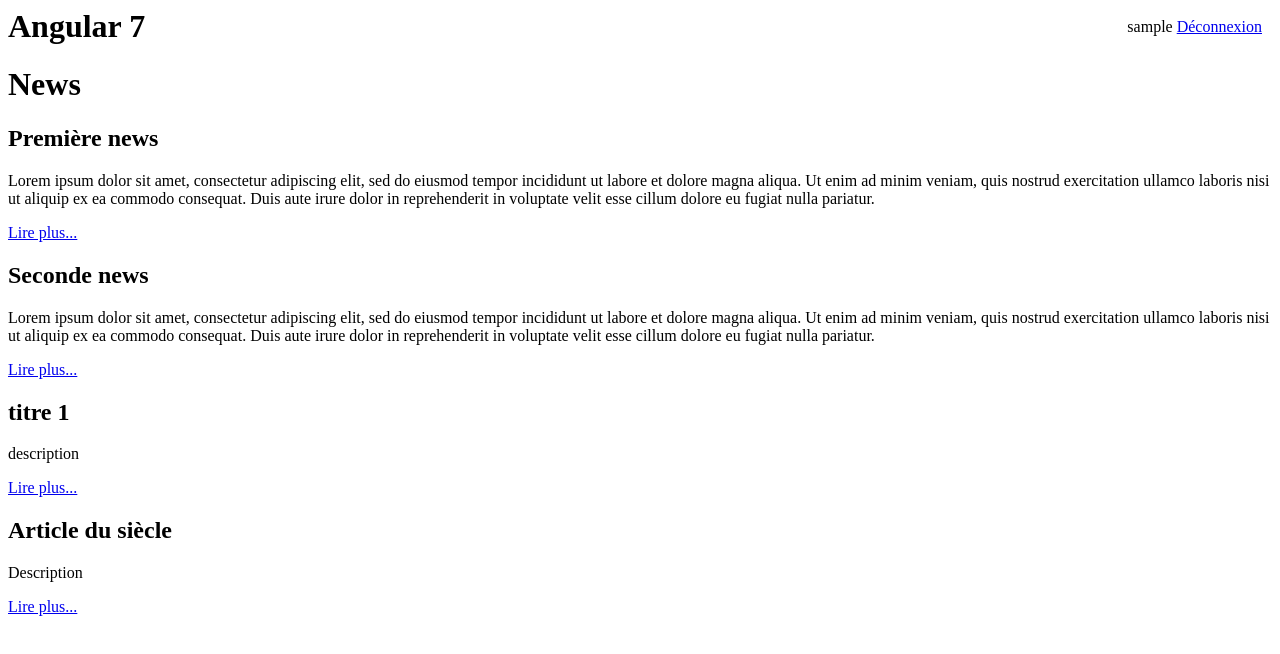
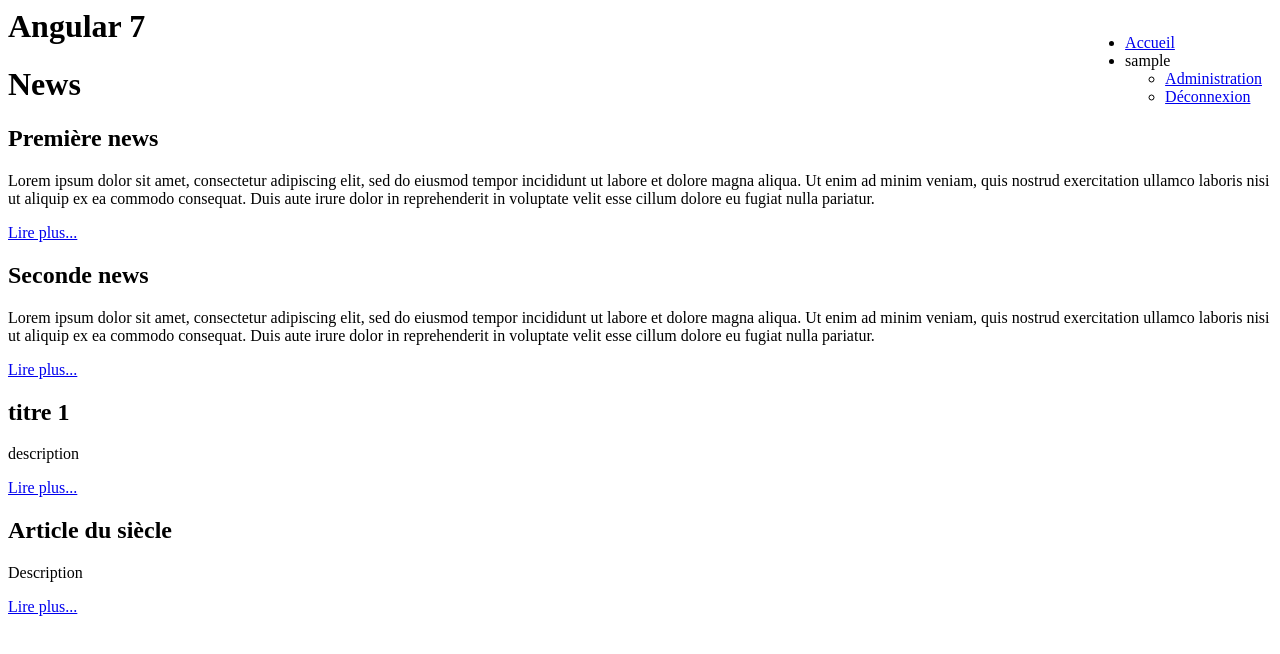
Before and after one commit to high54/start-with-angular, an Angular app: page /news in a window 1280 px wide. Shown: the top 654 px of the page. Built offline with nearby package versions, Linux system fonts and the light colour scheme; data requests are answered from the project's data file; sample sign-in values are in the browser's storage.

Commit message:
Add user role

```diff
--- a/src/app/core/auth/guards/auth.guard.ts
+++ b/src/app/core/auth/guards/auth.guard.ts
@@ -13,7 +13,7 @@ export class AuthGuard implements CanActivate {
 
     canActivate(route: ActivatedRouteSnapshot, state: RouterStateSnapshot): boolean {
         const currentUser = this.authService.currentUserValue;
-        if (currentUser) {
+        if (currentUser && currentUser.role === 'admin') {
             return true;
         }
         this.router.navigate(['/authentication']);
--- a/src/app/core/auth/interceptors/fakeBackend.interceptor.ts
+++ b/src/app/core/auth/interceptors/fakeBackend.interceptor.ts
@@ -10,7 +10,9 @@ import { User } from '../models/user.interface';
 export class FakeBackendInterceptor implements HttpInterceptor {
     intercept(request: HttpRequest<any>, next: HttpHandler): Observable<HttpEvent<any>> {
         const users: User[] = [
-            { id: 1, username: 'test', password: 'test', firstName: 'Test', lastName: 'User', email: 'user@mail.com' }
+            { id: 1, username: 'admin', password: 'admin', firstName: 'admin', lastName: 'admin', email: 'admin@mail.com', role: 'admin' },
+            { id: 2, username: 'test', password: 'test', firstName: 'Test', lastName: 'User', email: 'user@mail.com', role: 'user' }
+
         ];
 
         const authHeader = request.headers.get('Authorization');
@@ -31,7 +33,8 @@ export class FakeBackendInterceptor implements HttpInterceptor {
                     firstName: user.firstName,
                     lastName: user.lastName,
                     email: user.email,
-                    token: `fake-jwt-token`
+                    token: `fake-jwt-token`,
+                    role: user.role
                 });
             }
 
--- a/src/app/core/auth/models/user.interface.ts
+++ b/src/app/core/auth/models/user.interface.ts
@@ -6,4 +6,5 @@ export interface User {
     lastName?: string;
     email?: string;
     token?: string;
+    role?: string;
 }
--- a/src/app/core/header/components/header/header.component.html
+++ b/src/app/core/header/components/header/header.component.html
@@ -3,12 +3,27 @@
         Angular 7
     </h1>
     <div class="actions">
-        <div class="user-infos" *ngIf="user; else loginTemplate">
-            {{user.username}}
-            <a routerLink="/authentication">Déconnexion</a>
+        <ul>
+            <li>
+                <a routerLink="">Accueil</a>
+            </li>
+            <li *ngIf="user">
+                {{user.username}}
+                <ul>
+                    <li *ngIf="user.role === 'admin'">
+                        <a routerLink="/news/admin">Administration</a>
+                    </li>
+                    <li>
+                        <a routerLink="/authentication">Déconnexion</a>
+                    </li>
+                </ul>
+            </li>
+            <li *ngIf="!user">
+                <a routerLink="/authentication">Connexion</a>
+            </li>
+        </ul>
+        <div>
         </div>
-        <ng-template #loginTemplate>
-            <a routerLink="/authentication">Connexion</a>
-        </ng-template>
+
     </div>
 </div>
```
